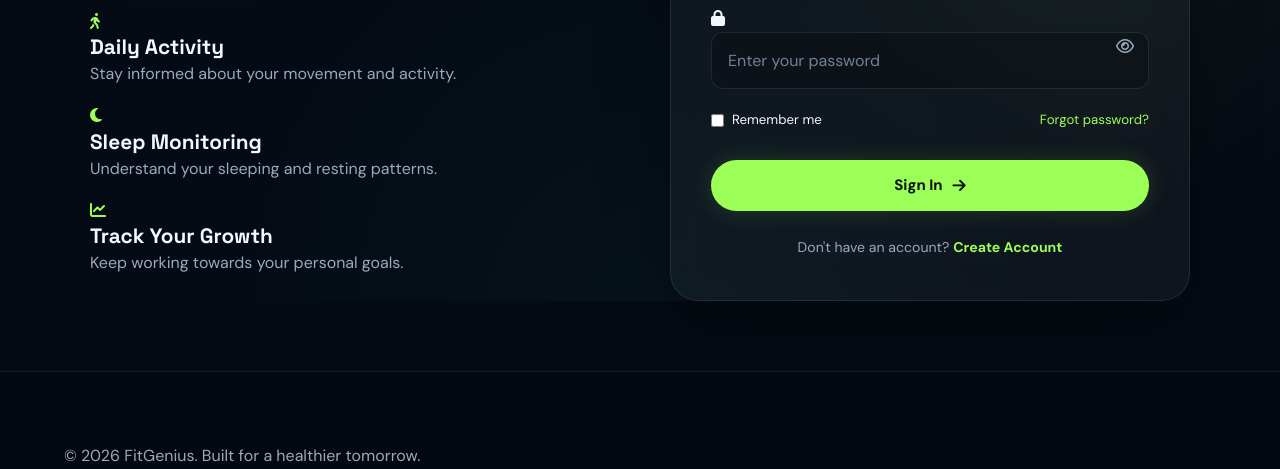
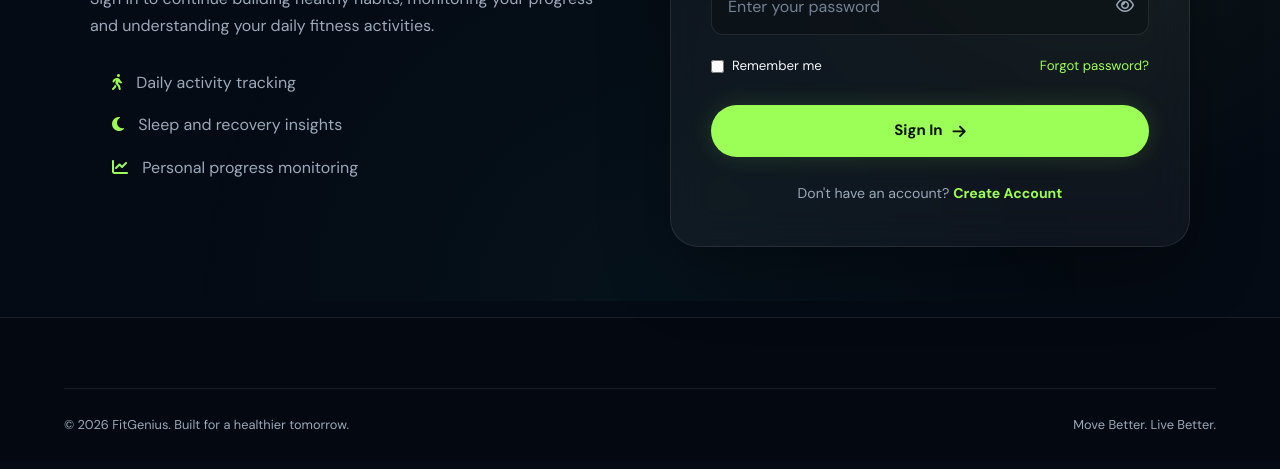
Before and after one commit to hamzatabduullahi-star/fitgenius, a plain HTML site: page login.html in a window 1280 px wide. Shown: the part 499-968 px from the top of the page. Drawn offline with Linux system fonts and the light colour scheme; files that its build step writes are made by us from their sources; files whose address does not match are found by name.

Commit message:
Update login.html

```diff
--- a/login.html
+++ b/login.html
@@ -24,11 +24,8 @@
         <div class="container nav-container">
 
             <a href="index.html" class="logo">
-                <span class="logo-icon">
                 <i class="fa-solid fa-heart-pulse"></i>
-                </span>
-
-                <span>Fit<span class="logo-highlight">Genius</span></span>
+                <span>FitGenius</span>
             </a>
 
             <a href="index.html" class="btn btn-outline">
@@ -48,14 +45,14 @@
             <!-- LEFT INFORMATION -->
             <section class="auth-information">
 
-                <span class="section-tag">
+                <span class="section-label">
                     <i class="fa-solid fa-bolt"></i>
                     WELCOME BACK
                 </span>
 
                 <h1>
                     Your wellness journey
-                    <span class="text-highlight">continues here.</span>
+                    <span>continues here.</span>
                 </h1>
 
                 <p>
@@ -64,44 +61,24 @@
                     daily fitness activities.
                 </p>
 
-                <div class="auth-benefits">
+                <ul class="auth-benefits">
 
-                    <div class="auth-benefit">
-                        <span class="benefit-icon">
+                    <li>
                         <i class="fa-solid fa-person-walking"></i>
-                        </span>
+                        Daily activity tracking
+                    </li>
 
-                        <div>
-                            <h3>Daily Activity</h3>
-                            <p>Stay informed about your movement and activity.</p>
-                        </div>
-                    </div>
+                    <li>
+                        <i class="fa-solid fa-moon"></i>
+                        Sleep and recovery insights
+                    </li>
 
+                    <li>
+                        <i class="fa-solid fa-chart-line"></i>
+                        Personal progress monitoring
+                    </li>
 
-                    <div class="auth-benefit">
-                        <span class="benefit-icon">
-                            <i class="fa-solid fa-moon"></i>
-                        </span>
-
-                        <div>
-                            <h3>Sleep Monitoring</h3>
-                            <p>Understand your sleeping and resting patterns.</p>
-                        </div>
-                    </div>
-
-
-                    <div class="auth-benefit">
-                        <span class="benefit-icon">
-                            <i class="fa-solid fa-chart-line"></i>
-                        </span>
-
-                        <div>
-                            <h3>Track Your Growth</h3>
-                            <p>Keep working towards your personal goals.</p>
-                        </div>
-                    </div>
-
-                </div>
+                </ul>
 
             </section>
 
@@ -129,10 +106,6 @@
 
                         <label for="loginEmail">Email Address</label>
 
-                        <div class="input-wrapper">
-
-                            <i class="fa-regular fa-envelope"></i>
-
                         <input
                             type="email"
                             id="loginEmail"
@@ -144,8 +117,6 @@
 
                     </div>
 
-                    </div>
-
 
                     <!-- PASSWORD -->
                     <div class="auth-input-group">
@@ -153,8 +124,6 @@
                         <label for="loginPassword">Password</label>
 
                         <div class="auth-password-wrapper">
-
-                            <i class="fa-solid fa-lock"></i>
 
                             <input
                                 type="password"
@@ -183,6 +152,7 @@
                     <div class="auth-options">
 
                         <label class="auth-remember">
+
                             <input
                                 type="checkbox"
                                 id="rememberMe"
@@ -190,6 +160,7 @@
                             >
 
                             <span>Remember me</span>
+
                         </label>
 
                         <a href="#" id="forgotPassword">
@@ -202,7 +173,6 @@
                     <!-- LOGIN MESSAGE -->
                     <div
                         id="loginMessage"
-                        class="form-message"
                         role="status"
                         aria-live="polite"
                         style="display: none;"
@@ -238,14 +208,20 @@
 
 
     <!-- FOOTER -->
-    <footer class="footer auth-footer">
+    <footer class="footer">
 
         <div class="container">
+
+            <div class="footer-bottom">
 
                 <p>
                     &copy; <span id="currentYear">2026</span>
                     FitGenius. Built for a healthier tomorrow.
                 </p>
+
+                <p>Move Better. Live Better.</p>
+
+            </div>
 
         </div>
 
```
Lines whose indentation alone changed are shown as unchanged.
